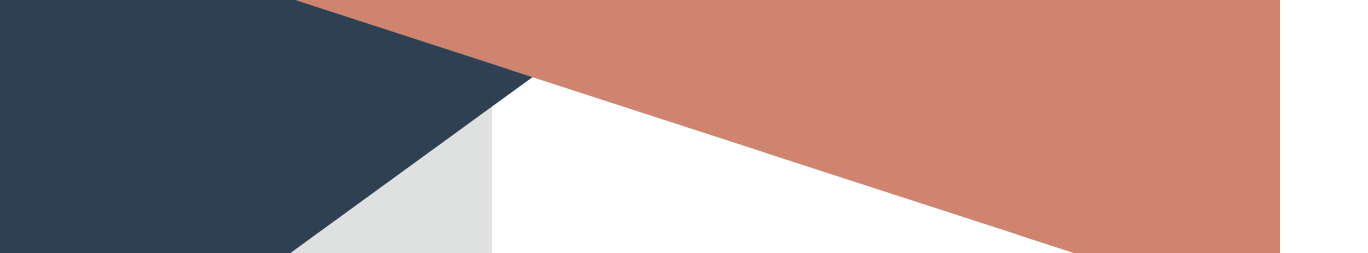
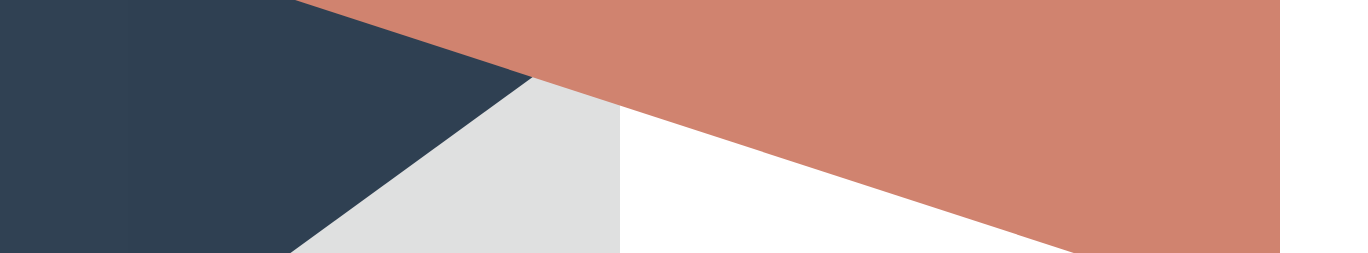
Before and after one commit to AlejandroNav/CV-HTML, a plain HTML site: page index.html in a window 1280 px wide. Shown: the top 253 px of the page, 1368 px wide, since content can reach past the window. Drawn offline with nearby package versions, Linux system fonts and the light colour scheme; a script that the page names is missing.

Commit message:
center the shole page

```diff
--- a/archivos/estilo/style.css
+++ b/archivos/estilo/style.css
@@ -379,4 +379,8 @@ h3 {
         font-size: 1.2rem;
         line-height: 1.4;
     }
+    .center {
+        margin: auto;
+        width: 80%;
+    }
 }
--- a/index.html
+++ b/index.html
@@ -17,6 +17,8 @@
 </head>
 
 <body>
+
+    <div class="center">
         <section>
             <div class="skewed"></div>
         </section>
@@ -121,6 +123,7 @@
         <footer>
 
         </footer>
+    </div>
     <script src="index.js"></script>
 </body>
 <!-- GNMU -->
```
Lines whose indentation alone changed are shown as unchanged.
